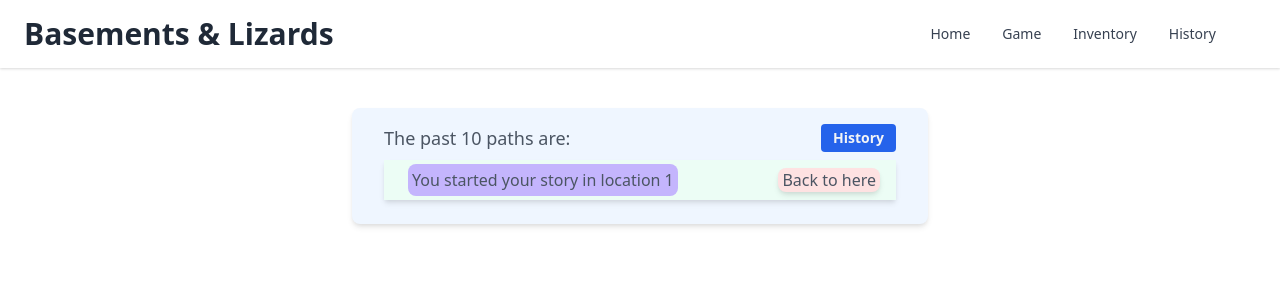
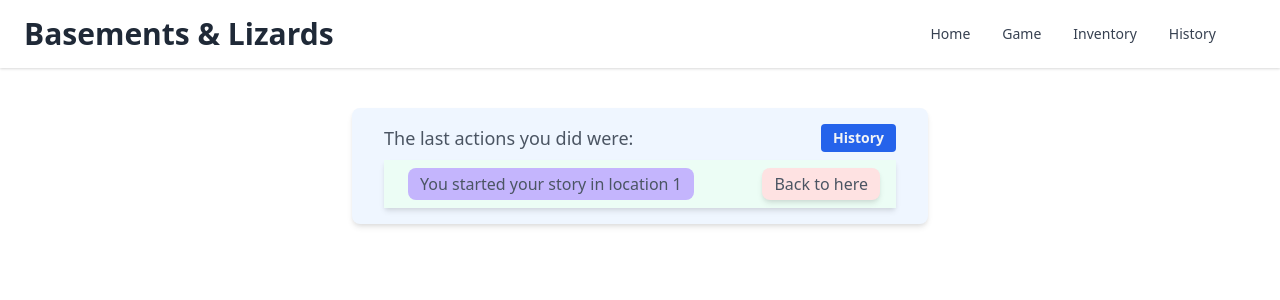
Before and after one commit to fabianvanhummel/basements-and-lizards, a React (Create React App) app: page /history in a window 1280 px wide. Shown: the top 300 px of the page. Built offline with nearby package versions, Linux system fonts and the light colour scheme.

Commit message:
changes to visuals

```diff
--- a/src/bm-app/HistoryTab.jsx
+++ b/src/bm-app/HistoryTab.jsx
@@ -27,7 +27,7 @@ export const HistoryTab = ({ history, handleAction }) => {
     <div className="mx-auto max-w-xl px-8 py-4 my-10 bg-blue-50 rounded-lg shadow-md dark:bg-gray-800 ">
       <div className="flex items-start justify-between">
         <p className="text-gray-600 dark:text-gray-300 bold font-sans text-lg">
-          The past 10 paths are:
+          The last actions you did were:
         </p>
         <div className="ml-2 px-3 py-1 text-sm font-bold text-gray-100 bg-blue-600 rounded">
           History
@@ -38,27 +38,24 @@ export const HistoryTab = ({ history, handleAction }) => {
           {reversedHistory.map(({ gameState, changeLog }, index) => (
             <div
               key={index}
-              className="max-w-lg my-2 px-4 py-2 bg-green-50 shadow-md"
+              className="flex justify-between mt-2 px-4 py-2 bg-green-50 shadow-md"
             >
-              <div className="float-left px-2 text-black-100 absolute">
+              <div className="px-2 text-black-100">
                 <div
                   className={`bg-${
                     colorMap[changeLog.action.type]
-                  }-300 rounded-lg px-1 py-1 -my-1`}
+                  }-300 rounded-lg px-3 py-1`}
                 >
                   {textMap[changeLog.action.type] +
                     " location " +
                     gameState.location}
                 </div>
               </div>
-              <div className="text-center">
-                {index === 0 ? "Latest" : index}: {name.locationName}
-              </div>
               <button
                 onClick={() => {
                   handleAction({ type: "BACK_IN_TIME", steps: index });
                 }}
-                className="text-black-600 max-w-sm mx-auto bg-red-100 px-1 rounded-lg shadow-md float-right -my-6"
+                className="text-black-600 bg-red-100 px-3 py-1 rounded-lg shadow-md"
               >
                 Back to here
               </button>
```
